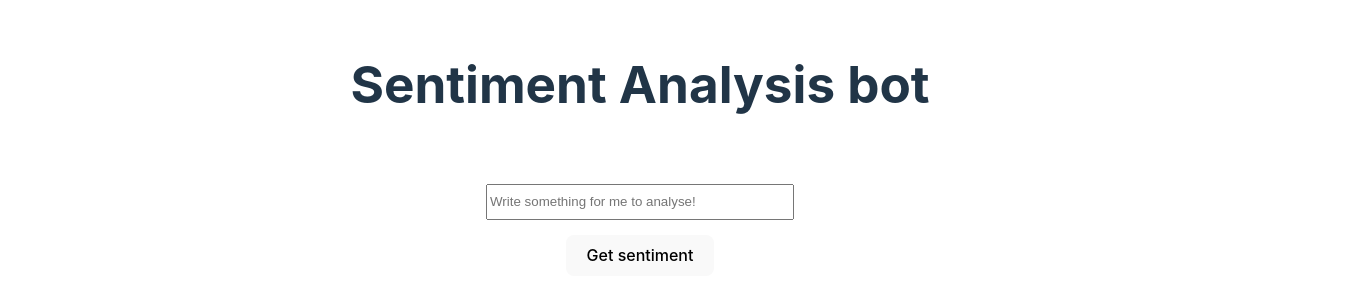
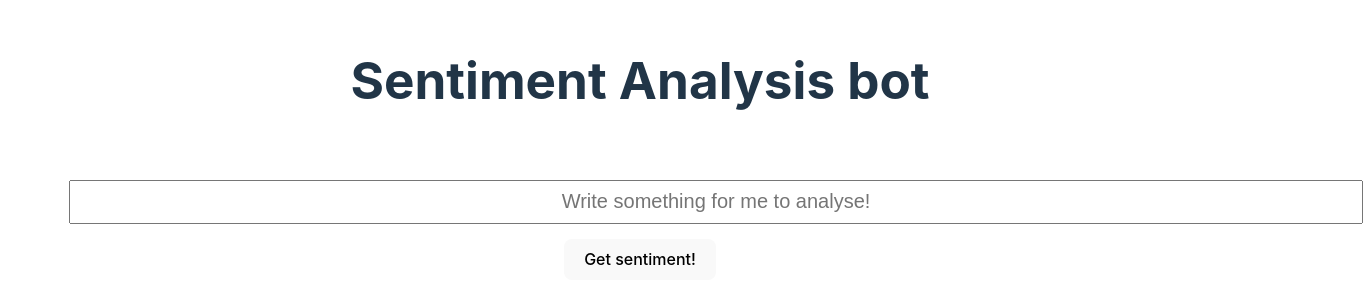
Before and after one commit to theMsH/sentiment-frontend, a React (Vite) app: page / in a window 1280 px wide. Shown: the part 235-538 px from the top of the page, 1368 px wide, since content can reach past the window. Built offline with nearby package versions, Linux system fonts and the light colour scheme.

Commit message:
Minor updates

```diff
--- a/src/App.css
+++ b/src/App.css
@@ -23,8 +23,11 @@
   margin-bottom: 10px;
 }
 input {
-  max-width: 100vw;
+  width: 100vw;
   min-width: 300px;
   margin: 5px;
   height: 30px;
+  text-align: center;
+  font-size: 20px;
+  padding: 5px;
 }
--- a/src/App.tsx
+++ b/src/App.tsx
@@ -8,7 +8,7 @@ function App() {
         <form onSubmit={()=>{console.log()}}>
           <input required max="250" type="text" placeholder="Write something for me to analyse!"></input>
           <div className="spacer-10"/>
-          <button type="submit">Get sentiment</button>
+          <button type="submit">Get sentiment!</button>
         </form>
       </div>
     </>
```
